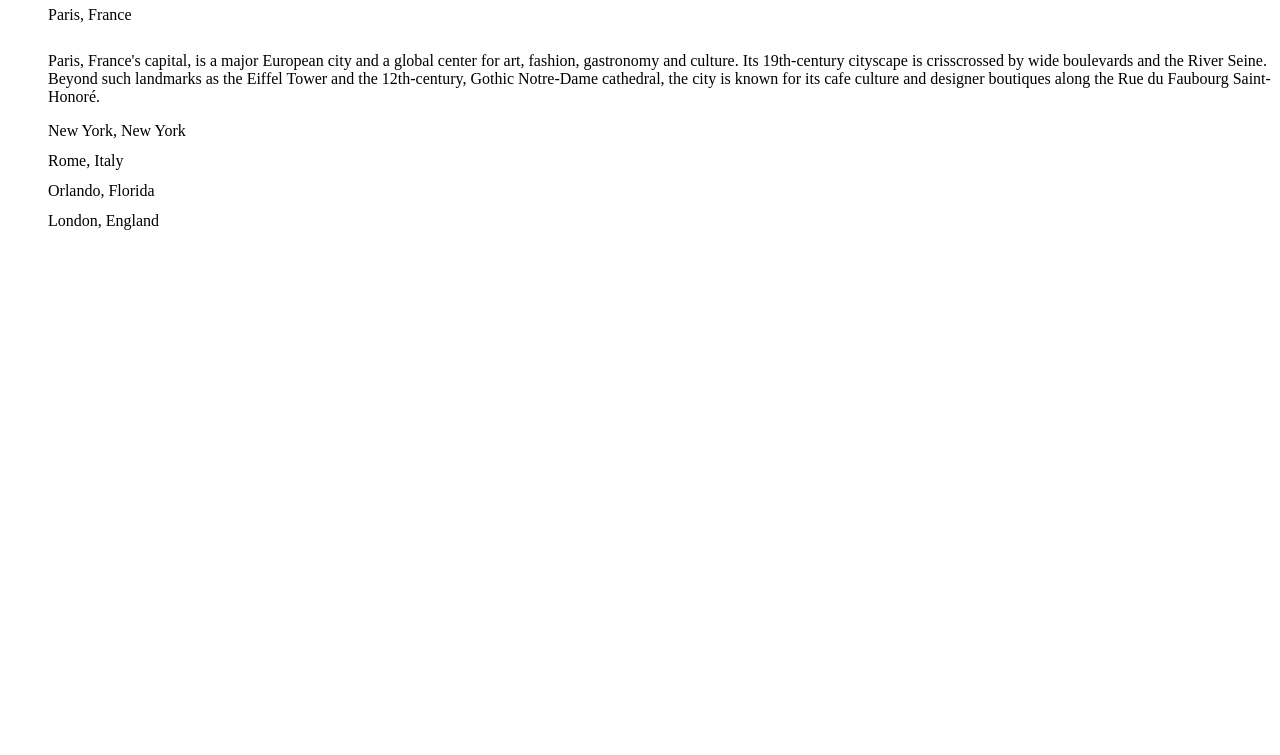
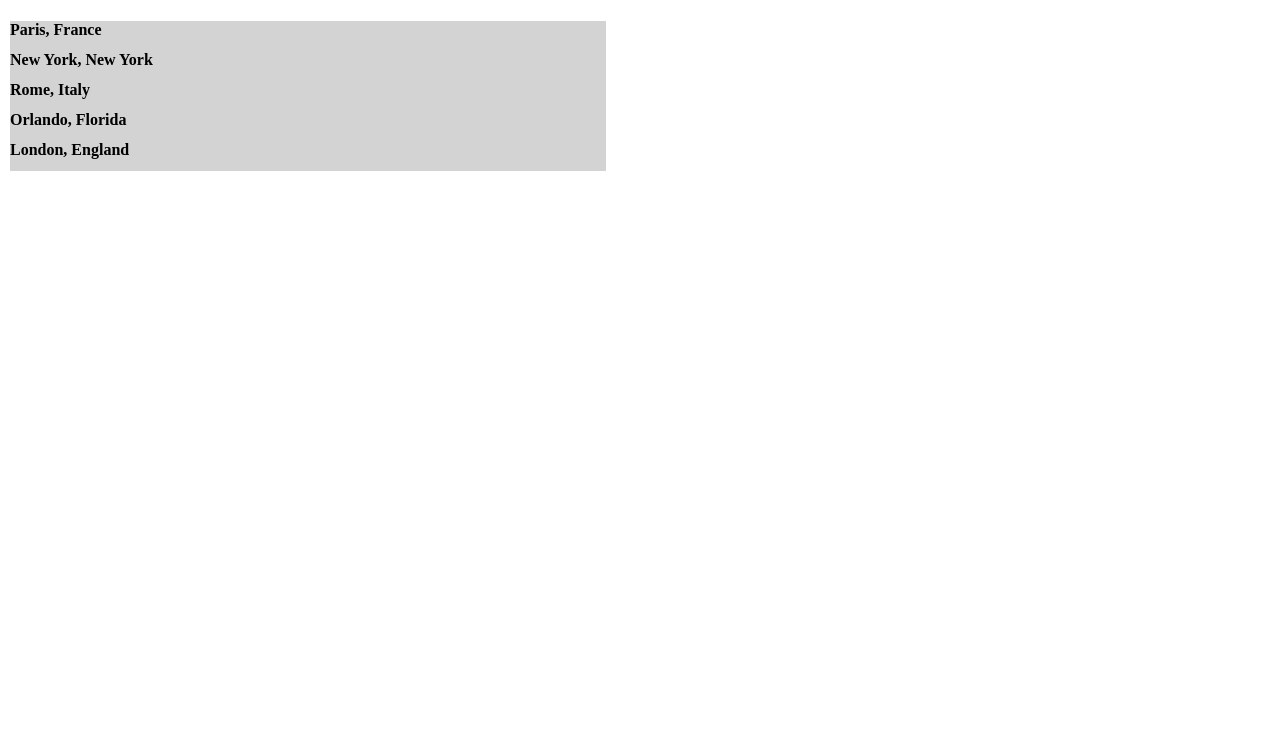
Before and after one commit to luciogutz/assignments, a plain HTML site: page 3.3-accordion/index.html in a window 1280 px wide. Shown: the part 74-829 px from the top of the page. Before the commit the page ends 800 px from the top, so only its background shows below. Drawn offline with nearby package versions, Linux system fonts and the light colour scheme.

Commit message:
fixing layout of html and working on styling

```diff
--- a/3.3-accordion/index.html
+++ b/3.3-accordion/index.html
@@ -11,15 +11,50 @@
     <script src="js/main.js" charset="utf-8"></script>
   </head>
   <body>
-    <h1 class="header"> Great Vacation Spots </h1>
-      <ul data-js="locations">
-        <li class="destination__details" data-js="destination"> Paris, France </li>
-          <p class="info"> Paris, France's capital, is a major European city and a global center for art, fashion, gastronomy and culture. Its 19th-century cityscape is crisscrossed by wide boulevards and the River Seine. Beyond such landmarks as the Eiffel Tower and the 12th-century, Gothic Notre-Dame cathedral, the city is known for its cafe culture and designer boutiques along the Rue du Faubourg Saint-Honoré.</p>
-        <li class="destination__details" data-js="destination"> New York, New York </li>
-        <li class="destination__details" data-js="destination"> Rome, Italy </li>
-        <li class="destination__details" data-js="destination"> Orlando, Florida </li>
-        <li class="destination__details" data-js="destination"> London, England </li>
-      </ul>
+      <div class="wrapper">
+        <h1 class="header"> Great Vacation Spots </h1>
+          <ul class="ul__details" data-js="locations">
+            <li
+              class="destination__details" data-js="destination"> <strong>Paris, France</strong>
+              <p class="info">
+                  Paris, France's capital, is a major European city and a global center for art, fashion, gastronomy and culture. Its 19th-century cityscape is crisscrossed by wide boulevards and the River Seine. Beyond such landmarks as the Eiffel Tower and the 12th-century, Gothic Notre-Dame cathedral, the city is known for its cafe culture and designer boutiques along the Rue du Faubourg Saint-Honoré.
+              </p>
+              <a  class="booking" href="https://www.expedia.com/Paris.d179898.Destination-Travel-Guides?destinationId=179898&langid=1033&kword=paris_france_vacation_packages!e.ZzZz.4830000178221.0.138481794893.paris%20france%20vacation%20packages.paris_france_vacation_packages&semcid=US.UB.GOOGLE.SEARCH.PACKAGE&gclid=CIWEsqjV9NACFYS1wAodwNICIw"> Go to Paris </a>
+            </li>
+            <li
+              class="destination__details" data-js="destination">
+                  <strong>New York, New York</strong>
+              <p class="info">
+                  New York City comprises 5 boroughs sitting where the Hudson River meets the Atlantic Ocean. At its core is Manhattan, a densely populated borough that’s among the world’s major commercial, financial and cultural centers. Its iconic sites include skyscrapers such as the Empire State Building and sprawling Central Park. Broadway theater is staged in neon-lit Times Square.
+              </p>
+              <a class="booking" href="https://www.expedia.com/Hotel-Search?packageType=fh#destination=New+York+%28and+vicinity%29%2C+New+York%2C+United+States+of+America&adults=2&sort=recommended&searchProduct=hotel&c=78187ae3-34e8-4da0-8dd4-710b6939a089&ttla=NYC&packageType=fh"> Go To New York </a>
+            </li>
+            <li
+              class="destination__details"
+              data-js="destination"> <strong>Rome, Italy</strong>
+              <p class="info">
+                  Rome, Italy’s capital, is a sprawling, cosmopolitan city with nearly 3,000 years of globally influential art, architecture and culture on display. Ancient ruins such as the Forum and the Colosseum evoke the power of the former Roman Empire. Vatican City, headquarters of the Roman Catholic Church, has St. Peter’s Basilica and the Vatican Museums, which house masterpieces such as Michelangelo’s Sistine Chapel frescoes.
+              </p>
+              <a class="booking" href="https://www.expedia.com/Rome.d179899.Destination-Travel-Guides?destinationId=179899&langid=1281&kword=rome_italy_vacation_packages!e.ZzZz.4830000176840.0.94524395419.rome%20italy%20vacation%20packages.rome_italy_vacation_packages&semcid=US.UB.GOOGLE.SEARCH.PACKAGE&gclid=CI_opsDU9NACFQgOaQod9vAJYw"> Go To Rome </a>
+            </li>
+            <li
+              class="destination__details"
+              data-js="destination"> <strong>Orlando, Florida</strong>
+              <p class="info">
+                  Orlando, a city in central Florida, is home to more than a dozen theme parks. Chief among its claims to fame is Walt Disney World, comprised of parks like the Magic Kingdom and Epcot, as well as water parks. Another major destination, Universal Orlando, offers Universal Studios and Islands of Adventure, with the Wizarding World of Harry Potter straddling both.
+              </p>
+              <a class="booking" href="https://www.expedia.com/Orlando.d178294.Destination-Travel-Guides?destinationId=178294&langid=1033&kword=+orlando_+packages!m.ZzZz.4810000094085.0.105153256579.%2Borlando%20%2Bpackages.+orlando_+packages&semcid=US.UB.GOOGLE.SEARCH.PACKAGE&gclid=CM_jk-bU9NACFQKewAodMWwByw"> Go To Orlando </a>
+            </li>
 
+            <li
+              class="destination__details"
+              data-js="destination"> <strong>London, England</strong>
+              <p class="info">
+                  London, the capital of England and the United Kingdom, is a 21st-century city with history stretching back to Roman times. At its centre stand the imposing Houses of Parliament, the iconic ‘Big Ben’ clock tower and Westminster Abbey, site of British monarch coronations. Across the Thames River, the London Eye observation wheel provides panoramic views of the South Bank cultural complex, and the entire city.
+              </p>
+              <a class="booking" href="https://www.expedia.com/London.d178279.Destination-Travel-Guides?destinationId=178279&langid=2017&kword=+london_+vacations!m.ZzZz.4830000173261.0.138484740367.%2Blondon%20%2Bvacations.+london_+vacations&semcid=US.UB.GOOGLE.SEARCH.PACKAGE&gclid=CNjsnILT9NACFYaGaQod95ANbw"> Go To London </a>
+            </li>
+          </ul>
+      </div>
   </body>
 </html>
--- a/3.3-accordion/styles/main.css
+++ b/3.3-accordion/styles/main.css
@@ -1,19 +1,40 @@
-/*.header {*/
-  /*background-color: skyblue;
+.header {
+  background-color: skyblue;
   width: 600px;
   height:50px;
+  text-align: center;
 }
 
 .info {
-  display: inline-block;
+  font-family: georgia serif;
+  /*display: inline-block;*/
   width: 600px;
-}*/
+}
+.ul__details {
+  padding: 2px;
+}
+
+.booking {
+  border: solid 2px darkblue;
+  text-decoration: none;
+  background-color: blue;
+  padding: 4px;
+  color: white;
+  border-radius: 8px;
+}
 
 .destination__details {
   height: 30px;
   overflow: hidden;
+  margin-right: 0;
+  background-color: lightgrey;
 }
 
 .more__info {
-  height:300px;
+  height:200px;
 }
+
+.wrapper {
+  height: 800px;
+  width: 600px;
+}
```
